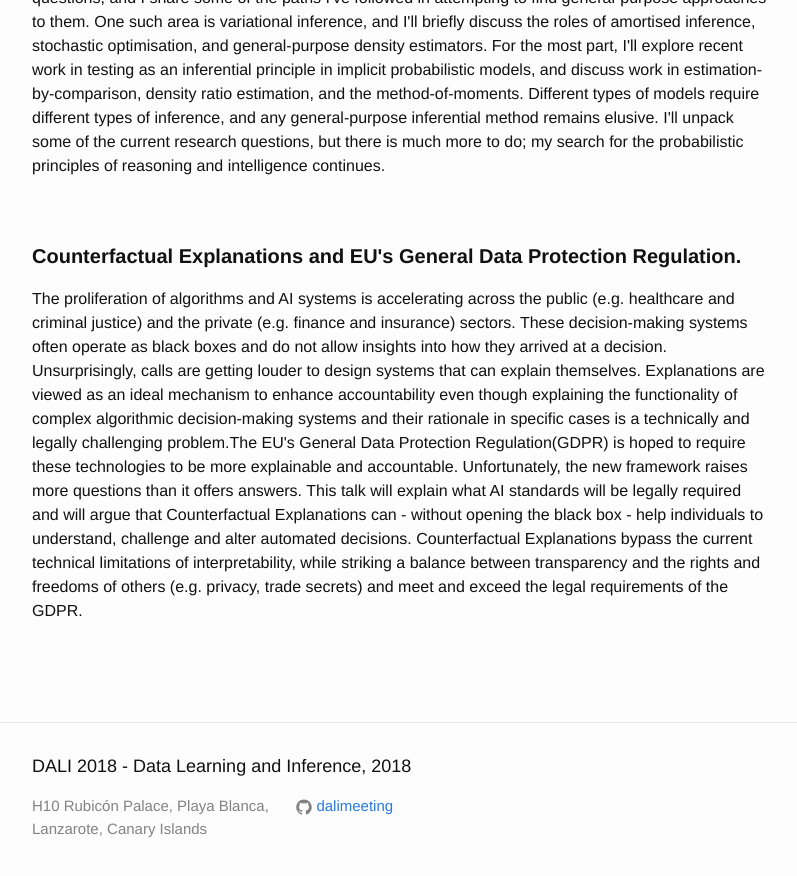
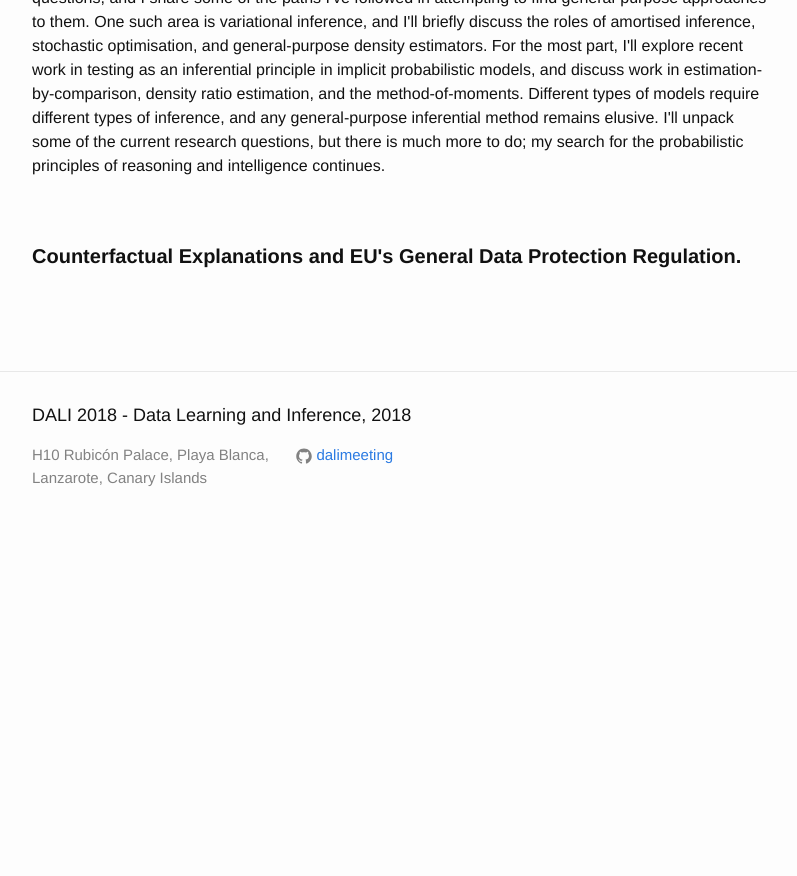
Before and after one commit to dalimeeting/dalimeeting.github.io, a Jekyll site: the page built from _posts/2018-04-04-day-2.md, in a window 1280 px wide and 900 px high, scrolled down 1331 px. Shown: the top 876 px of the window, without its empty margins (238-1035 px from the left). Built offline with Jekyll 4.4.1, drawn with Linux system fonts in a browser that asks for light colours; after the commit the page ends 1880 px from its top, so only the background shows below that.

Commit message:
Update 2018-04-04-day-2.md

```diff
--- a/_posts/2018-04-04-day-2.md
+++ b/_posts/2018-04-04-day-2.md
@@ -22,7 +22,7 @@ talks:
     url:  https://www.oii.ox.ac.uk/people/sandra-wachter/
   start: "10:15"
   end: "10:55"
-  abstract: "The proliferation of algorithms and AI systems is accelerating across the public (e.g. healthcare and criminal justice) and the private (e.g. finance and insurance) sectors. These decision-making systems often operate as black boxes and do not allow insights into how they arrived at a decision. Unsurprisingly, calls are getting louder to design systems that can explain themselves. Explanations are viewed as an ideal mechanism to enhance accountability even though explaining the functionality of complex algorithmic decision-making systems and their rationale in specific cases is a technically and legally challenging problem.The EU's General Data Protection Regulation(GDPR) is hoped to require these technologies to be more explainable and accountable. Unfortunately, the new framework raises more questions than it offers answers. This talk will explain what AI standards will be legally required and will argue that Counterfactual Explanations can - without opening the black box - help individuals to understand, challenge and alter automated decisions. Counterfactual Explanations bypass the current technical limitations of interpretability, while striking a balance between transparency and the rights and freedoms of others (e.g. privacy, trade secrets) and meet and exceed the legal requirements of the GDPR."
+  abstract: " "
   youtube:
 - title: "Coffee Break and Posters"
   start: "11:00"
```
